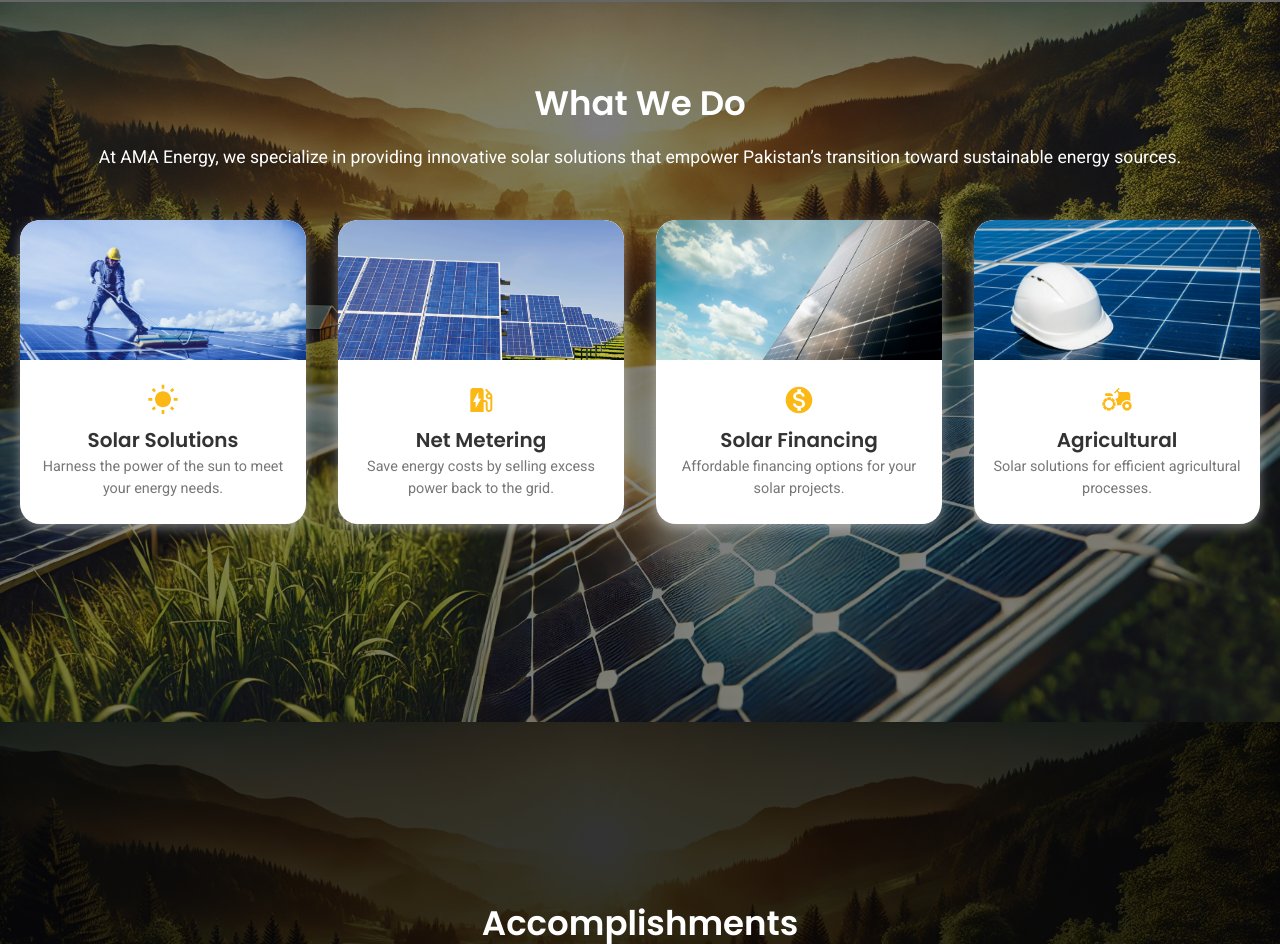
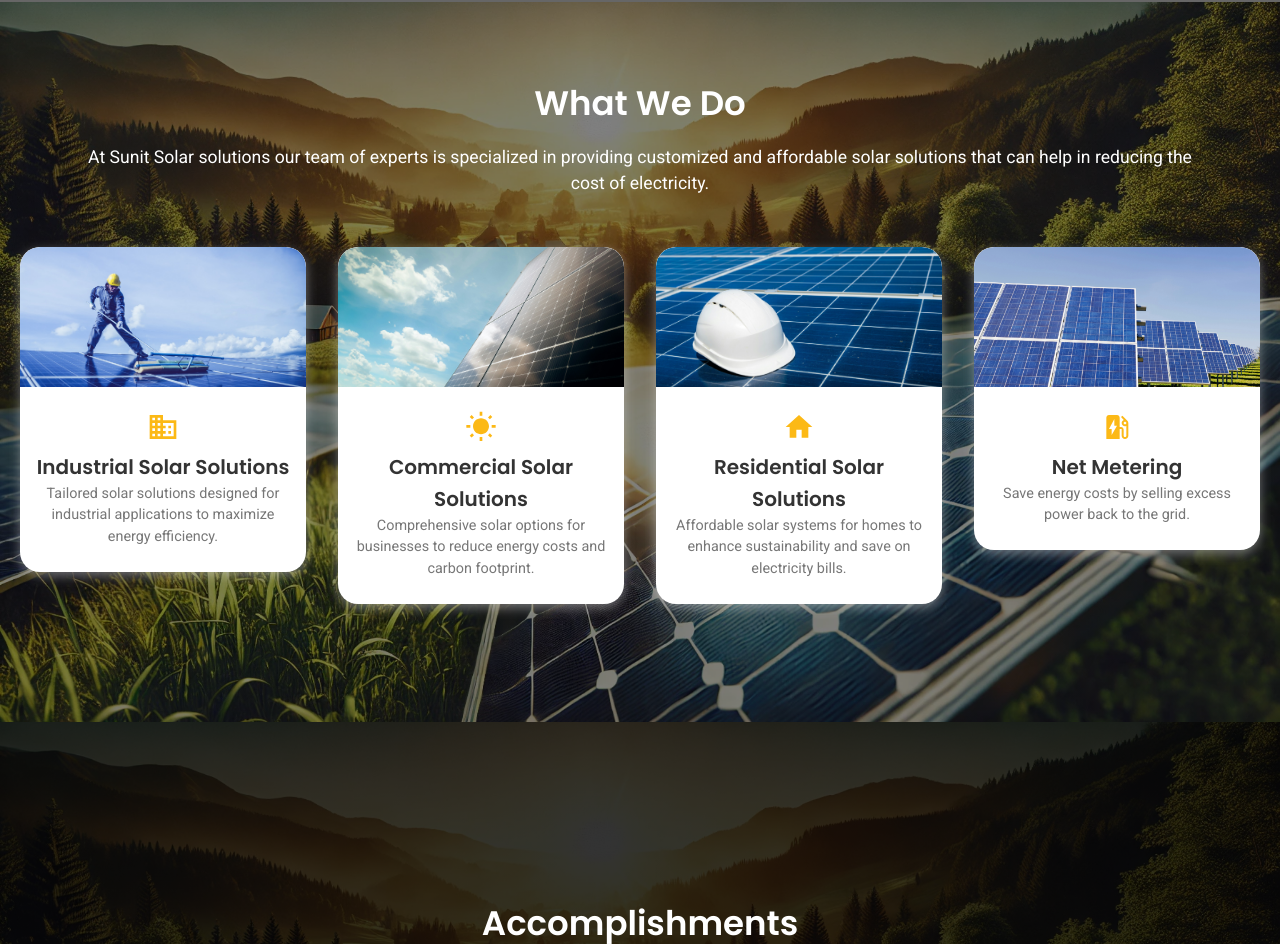
Before and after one commit to GhulamMohiuddin-dev/SunitSolarSolutions, a React (Vite) app: page / in a window 1280 px wide. Shown: the part 857-1801 px from the top of the page. Built offline with nearby package versions, Linux system fonts and the light colour scheme; grey boxes are pictures that could not be loaded.

Commit message:
services section corrected with data

```diff
--- a/src/components/Services.jsx
+++ b/src/components/Services.jsx
@@ -13,6 +13,8 @@ import {
   MonetizationOn,
   EvStation,
   Agriculture,
+  Business,
+  Home,
 } from "@mui/icons-material";
 import solarSolutionsImg from "../assets/residential.jpg";
 import netMeteringImg from "../assets/solar1.jpg";
@@ -23,11 +25,25 @@ import bgImage from "../assets/heroBanner.webp";
 // Array of services data
 const services = [
   {
-    title: "Solar Solutions",
-    description: "Harness the power of the sun to meet your energy needs.",
+    title: "Industrial Solar Solutions",
+    description: "Tailored solar solutions designed for industrial applications to maximize energy efficiency.",
+    icon: <Business sx={{ color: "#fcb916", fontSize: "2rem" }} />,
+    image: solarSolutionsImg, // Update with relevant industrial image
+    alt: "Industrial Solar Solutions",
+  },
+  {
+    title: "Commercial Solar Solutions",
+    description: "Comprehensive solar options for businesses to reduce energy costs and carbon footprint.",
     icon: <WbSunny sx={{ color: "#fcb916", fontSize: "2rem" }} />,
-    image: solarSolutionsImg,
-    alt: "Solar Solutions",
+    image: solarFinancingImg, // Update with relevant commercial image
+    alt: "Commercial Solar Solutions",
+  },
+  {
+    title: "Residential Solar Solutions",
+    description: "Affordable solar systems for homes to enhance sustainability and save on electricity bills.",
+    icon: <Home sx={{ color: "#fcb916", fontSize: "2rem" }} />,
+    image: agricultureImg, // Update with relevant residential image
+    alt: "Residential Solar Solutions",
   },
   {
     title: "Net Metering",
@@ -35,20 +51,6 @@ const services = [
     icon: <EvStation sx={{ color: "#fcb916", fontSize: "2rem" }} />,
     image: netMeteringImg,
     alt: "Net Metering",
-  },
-  {
-    title: "Solar Financing",
-    description: "Affordable financing options for your solar projects.",
-    icon: <MonetizationOn sx={{ color: "#fcb916", fontSize: "2rem" }} />,
-    image: solarFinancingImg,
-    alt: "Solar Financing",
-  },
-  {
-    title: "Agricultural",
-    description: "Solar solutions for efficient agricultural processes.",
-    icon: <Agriculture sx={{ color: "#fcb916", fontSize: "2rem" }} />,
-    image: agricultureImg,
-    alt: "Agricultural",
   },
 ];
 
@@ -76,8 +78,9 @@ const Services = () => {
       <Typography
         sx={{ marginBottom: "50px", color: "#FFFFFF", fontSize: "1.1rem" }}
       >
-        At AMA Energy, we specialize in providing innovative solar solutions
-        that empower Pakistan’s transition toward sustainable energy sources.
+        At Sunit Solar solutions our team of experts is specialized in providing
+        customized and affordable solar solutions that can help in reducing the
+        cost of electricity.
       </Typography>
 
       {/* Services Grid */}
```
